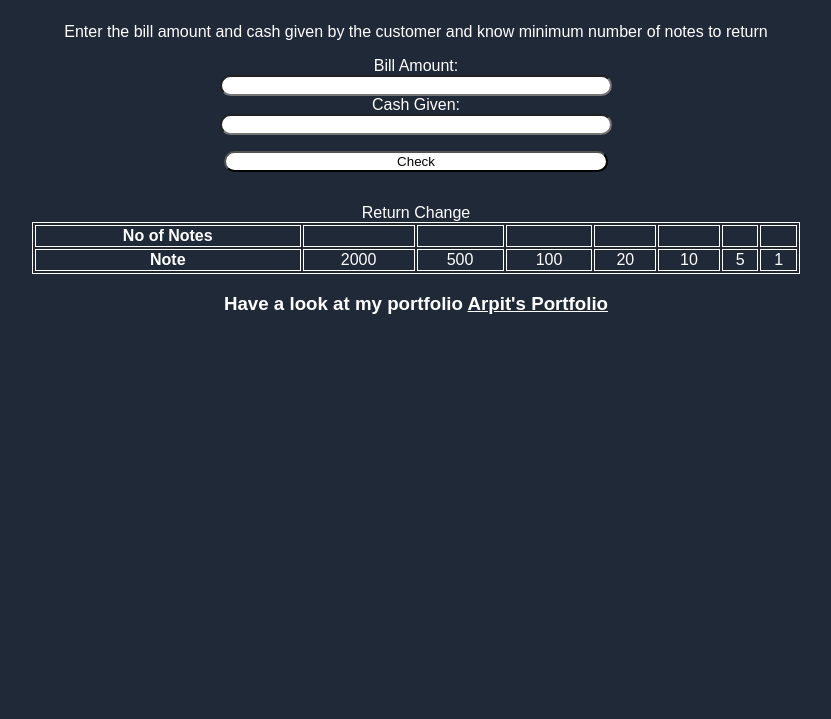
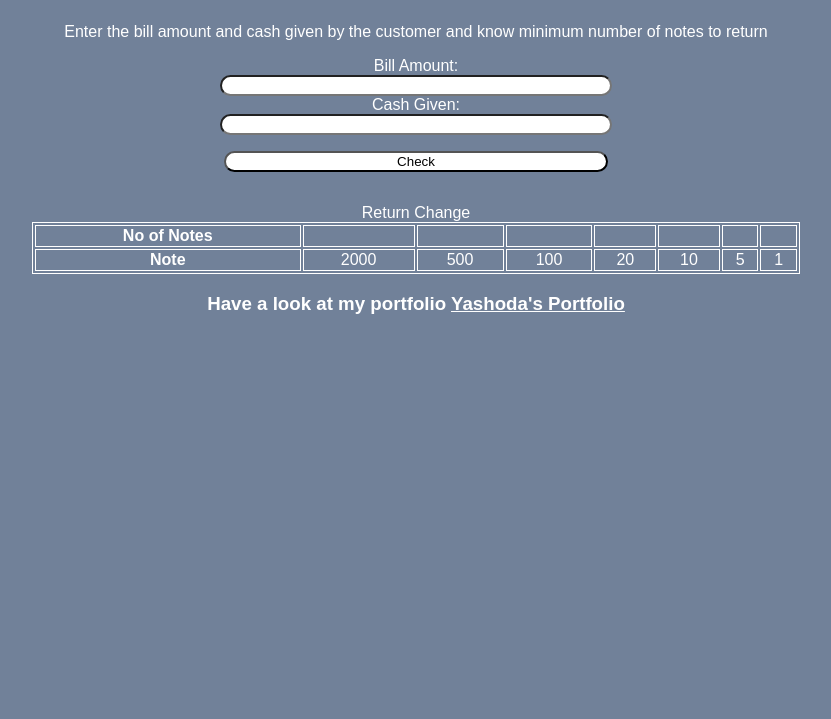
Before and after one commit to yashodaAgarwal/Cash-Register-Manager, a plain HTML site: page index.html in a window 1280 px wide. Shown: the part 81-800 px from the top of the page, without its empty margins (224-1055 px from the left). Drawn offline with Linux system fonts and the light colour scheme; a web font is replaced by a local one.

Commit message:
updated styles

```diff
--- a/index.html
+++ b/index.html
@@ -48,7 +48,7 @@
                 <td>1 </td>
             </tr>
         </table>
-        <h3>Have a look at my portfolio <a class="anchor-tag" href="https://arpitpatni.netlify.app/">Arpit's
+        <h3>Have a look at my portfolio <a class="anchor-tag" href="https://yashodaagarwal.netlify.app/">Yashoda's
                 Portfolio</a> </h3>
     </div>
 
--- a/styles.css
+++ b/styles.css
@@ -1,7 +1,7 @@
 @import url('https://fonts.googleapis.com/css2?family=Gemunu+Libre:wght@300;700&display=swap');
 
 :root{
-    --primary-color:#1F2937;
+    --primary-color:#718199;
 }
 
 .container{
```
